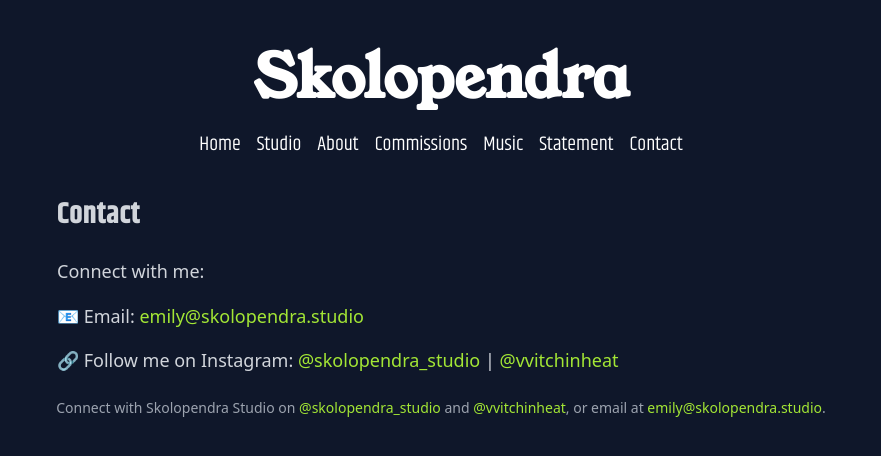
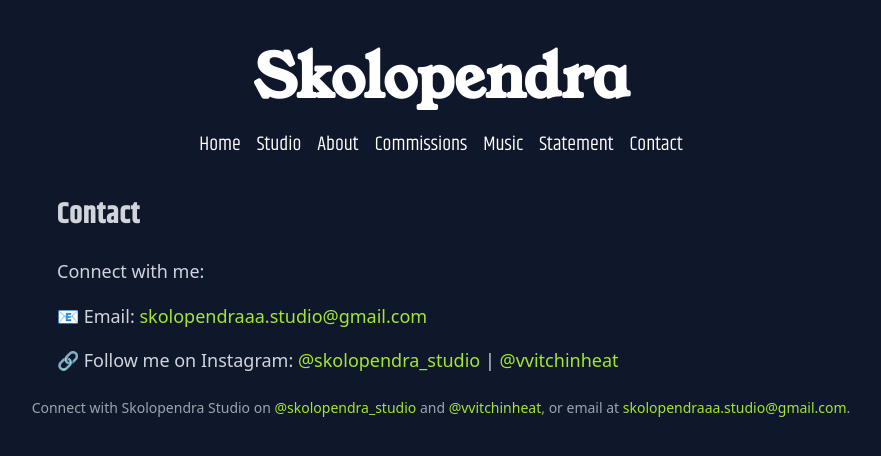
Before and after one commit to justinsovine/skolopendra, a PHP site: page /index.php?route=contact in a window 1280 px wide. Shown: the top 456 px of the page, without its empty margins (199-1080 px from the left). Run offline with PHP 8.4, Linux system fonts and the light colour scheme; some libraries are stand-ins or nearby versions.

Commit message:
email change

```diff
--- a/contact.php
+++ b/contact.php
@@ -5,7 +5,7 @@
             Connect with me:
         </p>
         <p class="text-lg mt-4">
-            📧 Email: <a href="mailto:emily@skolopendra.studio" class="text-lime-400">emily@skolopendra.studio</a>
+            📧 Email: <a href="mailto:skolopendraaa.studio@gmail.com" class="text-lime-400">skolopendraaa.studio@gmail.com</a>
         </p>
         <p class="text-lg mt-4">
             🔗 Follow me on Instagram:
--- a/inc/footer.php
+++ b/inc/footer.php
@@ -7,7 +7,7 @@
             and
             <a href="https://www.instagram.com/vvitchinheat" class="text-lime-400 hover:underline">@vvitchinheat</a>,
             or email at
-            <a href="mailto:emily@skolopendra.studio" class="text-lime-400 hover:underline">emily@skolopendra.studio</a>.
+            <a href="mailto:skolopendraaa.studio@gmail.com" class="text-lime-400 hover:underline">skolopendraaa.studio@gmail.com</a>.
         </p>
     </footer>
 </body>
```
